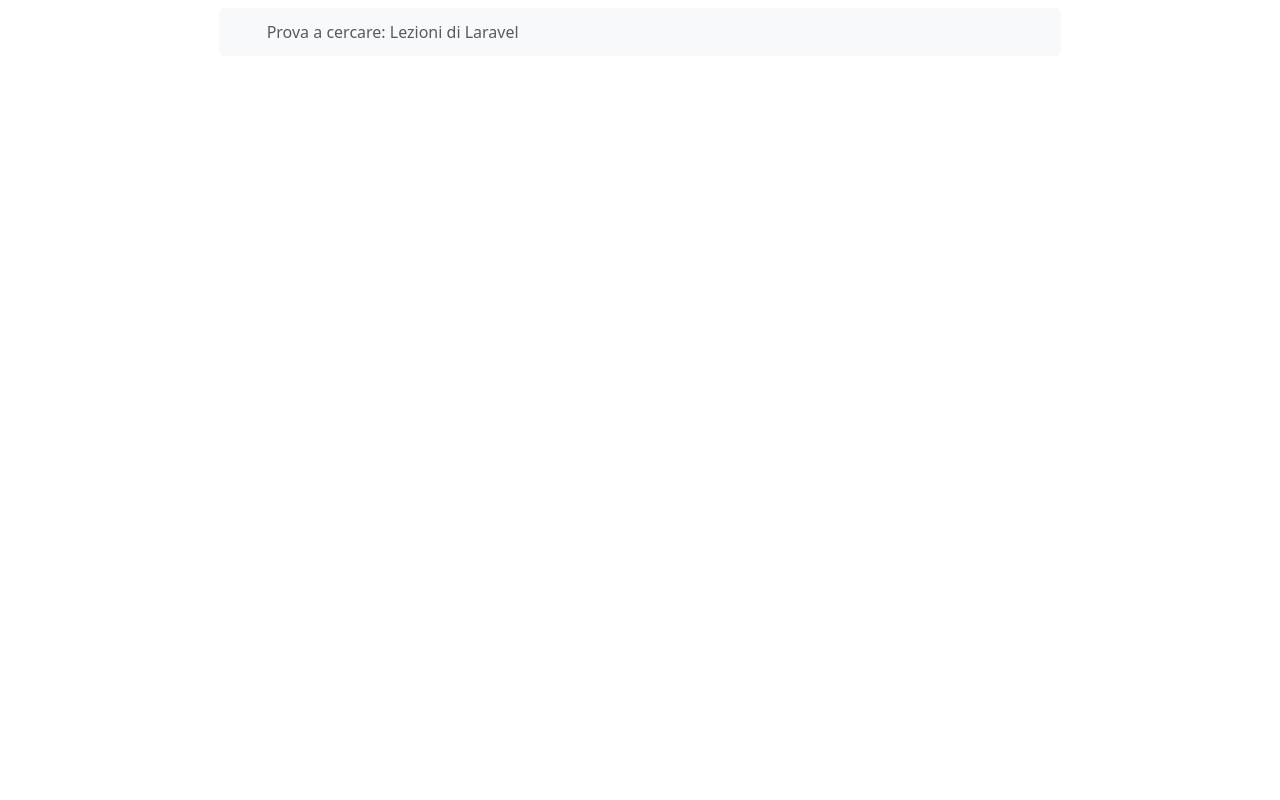
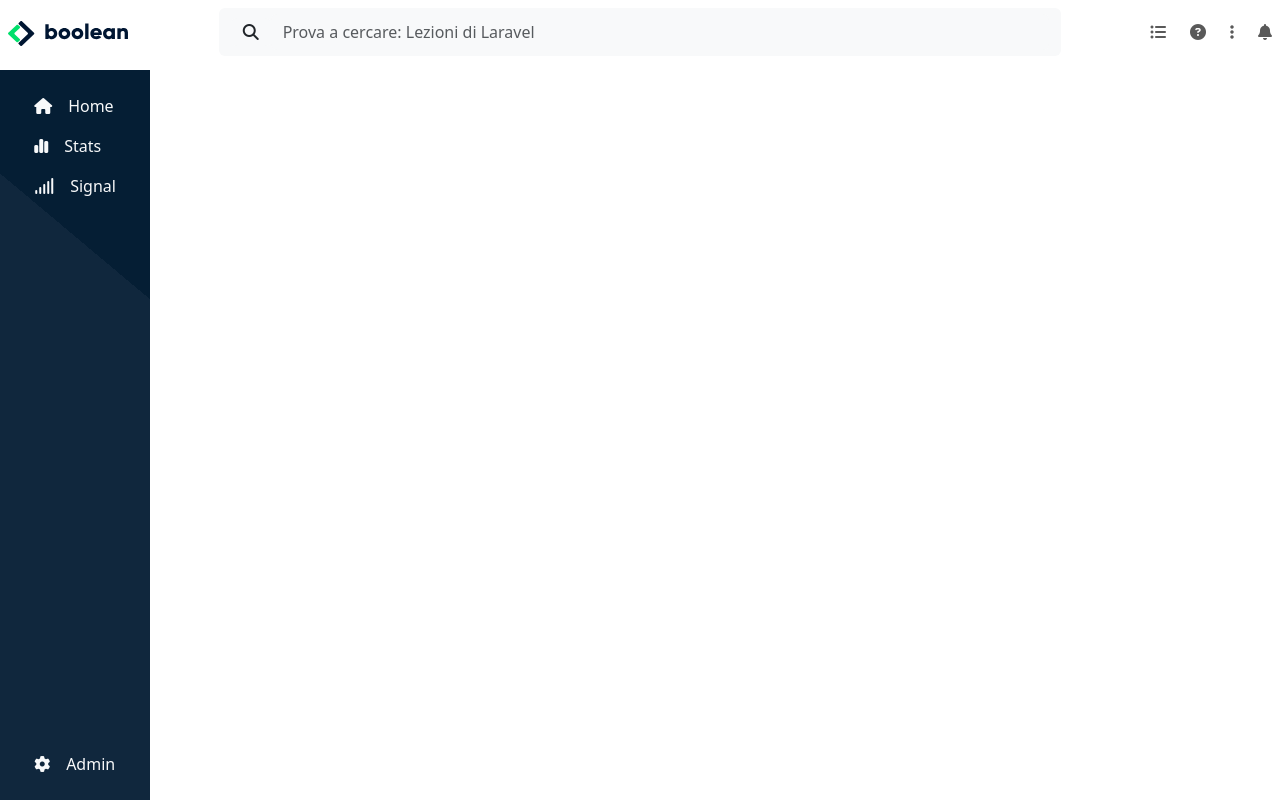
Before and after one commit to MassimoRomano/html-css-bootstrap-dashboard, a plain HTML site: page index.html in a window 1280 px wide. Drawn offline with nearby package versions, Linux system fonts and the light colour scheme.

Commit message:
add sidebar

```diff
--- a/assets/style.css
+++ b/assets/style.css
@@ -1,13 +1,45 @@
-<!doctype html>
-<html lang="en">
-  <head>
-    <meta charset="utf-8">
-    <meta name="viewport" content="width=device-width, initial-scale=1">
-    <title>Bootstrap demo</title>
-    <link href="https://cdn.jsdelivr.net/npm/bootstrap@5.3.2/dist/css/bootstrap.min.css" rel="stylesheet" integrity="sha384-T3c6CoIi6uLrA9TneNEoa7RxnatzjcDSCmG1MXxSR1GAsXEV/Dwwykc2MPK8M2HN" crossorigin="anonymous">
-  </head>
-  <body>
-    <h1>Hello, world!</h1>
-    <script src="https://cdn.jsdelivr.net/npm/bootstrap@5.3.2/dist/js/bootstrap.bundle.min.js" integrity="sha384-C6RzsynM9kWDrMNeT87bh95OGNyZPhcTNXj1NW7RuBCsyN/o0jlpcV8Qyq46cDfL" crossorigin="anonymous"></script>
-  </body>
-</html>
+:root{
+  --primary-leftbar:#051E34;
+  --second-leftbar:#10273D;
+  --prim-head:#1B72E8;
+}
+
+.site-header{
+  height: 70px;
+}
+
+body{
+  height: 100vh;
+  overflow-y: hidden;
+
+}
+
+#wrapper{
+  height: calc(100% - 70px);
+}
+
+.sidebar{
+  background: linear-gradient(40deg, #10273D 60vh, #051E34 10vh);
+  width: 150px;
+  height: 100%;
+
+  @media screen and (max-width: 768px){
+      a span{
+          display: none;
+      }
+  }
+
+}
+
+main{
+  flex-grow: 1;
+  height: 100%;
+  width: calc(100% - 150px);
+  overflow-y: auto;
+
+}
+
+.banner{
+  background-color: #1B72E8;
+
+}
--- a/index.html
+++ b/index.html
@@ -1,17 +1,24 @@
 <!doctype html>
 <html lang="en">
-  <head>
+
+<head>
     <meta charset="utf-8">
     <meta name="viewport" content="width=device-width, initial-scale=1">
     <title>Bootstrap demo</title>
-    <link href="https://cdn.jsdelivr.net/npm/bootstrap@5.3.2/dist/css/bootstrap.min.css" rel="stylesheet" integrity="sha384-T3c6CoIi6uLrA9TneNEoa7RxnatzjcDSCmG1MXxSR1GAsXEV/Dwwykc2MPK8M2HN" crossorigin="anonymous">
-  </head>
-  <body>
+    <link rel="stylesheet" href="./assets/style.css">
+    <link href="https://cdn.jsdelivr.net/npm/bootstrap@5.3.2/dist/css/bootstrap.min.css" rel="stylesheet"
+        integrity="sha384-T3c6CoIi6uLrA9TneNEoa7RxnatzjcDSCmG1MXxSR1GAsXEV/Dwwykc2MPK8M2HN" crossorigin="anonymous">
+    <link rel="stylesheet" href="https://cdnjs.cloudflare.com/ajax/libs/font-awesome/6.5.1/css/all.min.css"
+        integrity="sha512-DTOQO9RWCH3ppGqcWaEA1BIZOC6xxalwEsw9c2QQeAIftl+Vegovlnee1c9QX4TctnWMn13TZye+giMm8e2LwA=="
+        crossorigin="anonymous" referrerpolicy="no-referrer" />
+</head>
+
+<body>
     <!-- header section -->
     <header class="site-header ">
         <nav class="navbar navbar-expand-sm navbar-light px-2">
             <div class="col-md-2">
-                <a class="navbar-brand" href=""><img width="120" src="./asssets/img/logo.svg" alt=""></a>
+                <a class="navbar-brand" href=""><img width="120" src="./assets/img/logo.svg" alt=""></a>
             </div>
             <div class="serch-box input-group-text col-md-8 border-0 bg-light">
                 <span class="input-group-text border-0">
@@ -36,6 +43,30 @@
             </div>
         </nav>
     </header>
+    <div id="wrapper" class="d-flex">
+        <div class="sidebar d-flex  justify-content-center ">
+            <nav class="nav d-flex flex-column flex-column  justify-content-between  mt2  h-100 py-3">
+                <div>
+                    <li class="nav-item ">
+                        <a class="nav-link active d-flex align-items-center gap-3 text-light" href="#"><i
+                                class="fa-solid fa-house"></i><span>Home</span></a>
+                    </li>
+                    <li class="nav-item ">
+                        <a class="nav-link active d-flex align-items-center gap-3 text-light" href="#"><i
+                                class="fa-solid fa-chart-simple "></i><span>Stats</span></a>
+                    </li>
+                    <li class="nav-item">
+                        <a class="nav-link active d-flex align-items-center gap-3 text-light" href="#"><i
+                                class="fa-solid fa-signal"></i><span>Signal</span></a>
+                    </li>
+                </div>
+                <li class="nav-item ">
+                    <a class="nav-link active d-flex align-items-center gap-3 text-light" href="#"><i
+                            class="fa-solid fa-gear"></i>Admin</a>
+                </li>
+            </nav>
+        </div>
+    </div>
 
 
 
@@ -43,6 +74,9 @@
 
 
 
-    <script src="https://cdn.jsdelivr.net/npm/bootstrap@5.3.2/dist/js/bootstrap.bundle.min.js" integrity="sha384-C6RzsynM9kWDrMNeT87bh95OGNyZPhcTNXj1NW7RuBCsyN/o0jlpcV8Qyq46cDfL" crossorigin="anonymous"></script>
-  </body>
+    <script src="https://cdn.jsdelivr.net/npm/bootstrap@5.3.2/dist/js/bootstrap.bundle.min.js"
+        integrity="sha384-C6RzsynM9kWDrMNeT87bh95OGNyZPhcTNXj1NW7RuBCsyN/o0jlpcV8Qyq46cDfL"
+        crossorigin="anonymous"></script>
+</body>
+
 </html>
```
